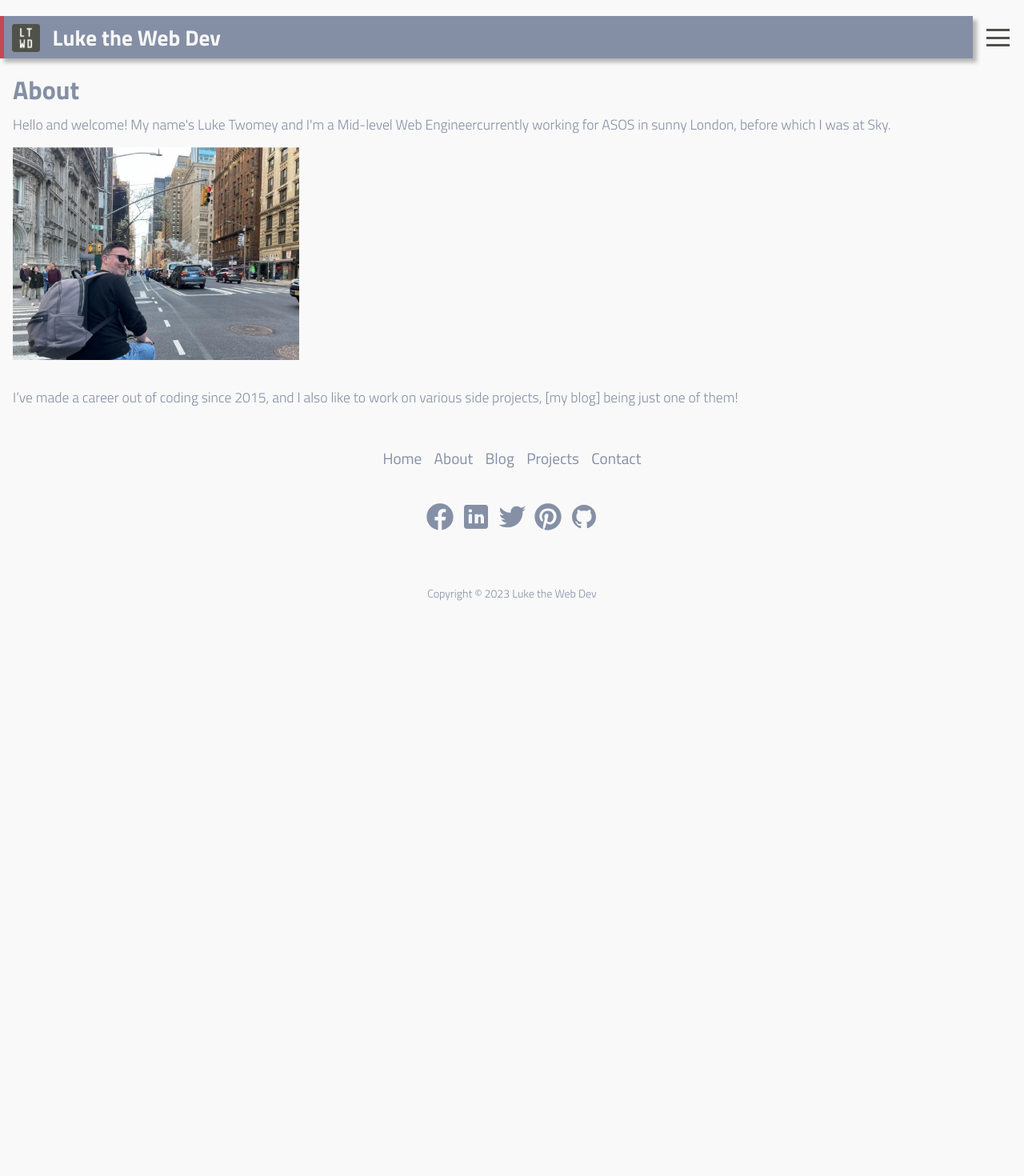
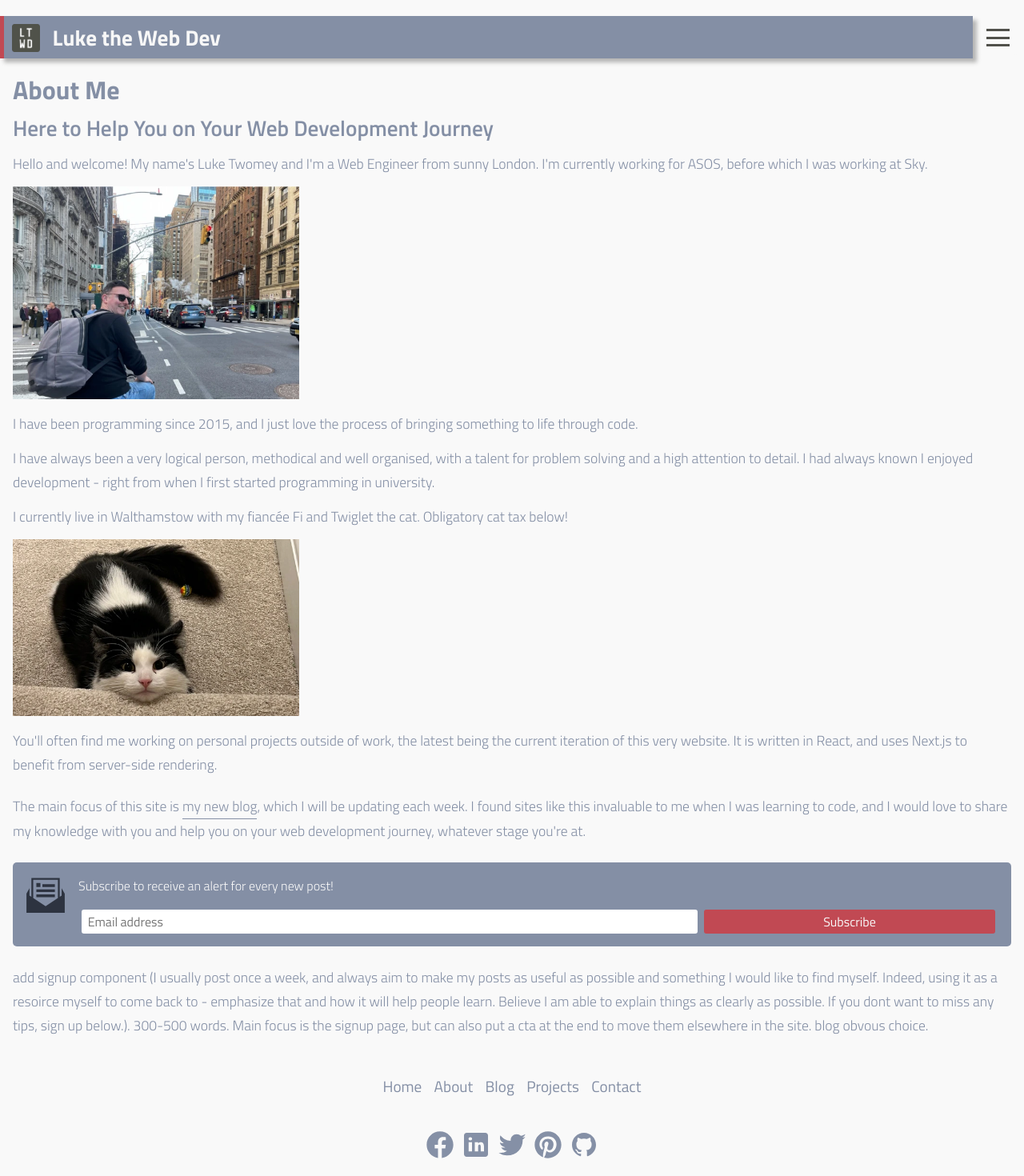
Before and after one commit to LukeTwomey/LukeTheWebDev, a Next.js app: page /about in a window 1280 px wide. Shown: the top 1470 px of the page at 80% size. Before the commit the page ends 800 px from the top, so only its background shows below. Built offline with nearby package versions, Linux system fonts and the light colour scheme.

Commit message:
WIP about page

```diff
--- a/components/Nav.js
+++ b/components/Nav.js
@@ -26,7 +26,7 @@ export const Nav = ({ toggleNav }) => {
                 toggleNav();
               }}
             >
-              About
+              About Me
             </a>
             <a
               href="/blog"
--- a/components/Signup.js
+++ b/components/Signup.js
@@ -20,6 +20,9 @@ export const Signup = ({ message, location }) => {
         break;
       case "endOfPost":
         tags.push(3617774);
+        break;
+      case "aboutPage":
+        tags.push(3626182);
         break;
       default:
         tags.push(3601975);
--- a/pages/about.js
+++ b/pages/about.js
@@ -1,5 +1,7 @@
 import Head from "next/head";
 import Image from "next/image";
+import Link from "next/link";
+import Signup from "../components/Signup";
 import styles from "../styles/about.module.css";
 
 export const About = () => {
@@ -9,30 +11,88 @@ export const About = () => {
         <meta charset="utf-8" />
         <meta name="author" content="Luke Twomey" />
         <meta name="viewport" content="width=device-width, initial-scale=1" />
-        <title>About</title>
-        <meta name="description" content="Here's my great about page!"></meta>
+        <title>About Luke Twomey | Luke the Web Dev</title>
+        <meta
+          name="description"
+          content="I'm a web developer from London, currently working for ASOS. I have been programming since 2015, and I just love the process of
+          bringing something to life through code."
+        ></meta>
       </Head>
 
       <main className="about" itemScope="" itemType="http://schema.org/Person">
-        <h1>About</h1>
+        <h1>About Me</h1>
+        <h2>Here to Help You on Your Web Development Journey</h2>
         <p>
           Hello and welcome! My name's <span itemProp="givenName">Luke</span>{" "}
           <span itemProp="familyName">Twomey</span> and I'm a{" "}
-          <span itemProp="jobTitle">Mid-level Web Engineer</span>
-          currently working for ASOS in sunny London, before which I was at Sky.
+          <span itemProp="jobTitle">Web Engineer </span>
+          from sunny London. I'm currently working for ASOS, before which I was
+          working at Sky.
         </p>
+
         <Image
           src="/images/me-in-new-york.webp"
           alt="Luke Twomey"
           width="358"
           height="266"
           priority
-          className={styles.portrait}
+          className={styles.image}
+          itemProp="image"
+        />
+
+        <p>
+          I have been programming since 2015, and I just love the process of
+          bringing something to life through code.
+        </p>
+
+        <p>
+          I have always been a very logical person, methodical and well
+          organised, with a talent for problem solving and a high attention to
+          detail. I had always known I enjoyed development - right from when I
+          first started programming in university.
+        </p>
+
+        <p>
+          I currently live in Walthamstow with my fiancée Fi and Twiglet the
+          cat. Obligatory cat tax below!
+        </p>
+
+        <Image
+          src="/images/twigs.webp"
+          alt="Twiglet the cat"
+          width="358"
+          height="221"
+          priority
+          className={styles.image}
           itemProp="image"
         />
         <p>
-          I’ve made a career out of coding since 2015, and I also like to work
-          on various side projects, [my blog] being just one of them!
+          You'll often find me working on personal projects outside of work, the
+          latest being the current iteration of this very website. It is written
+          in React, and uses Next.js to benefit from server-side rendering.
+        </p>
+        <p>
+          The main focus of this site is <Link href={"/blog"}>my new blog</Link>
+          , which I will be updating each week. I found sites like this
+          invaluable to me when I was learning to code, and I would love to
+          share my knowledge with you and help you on your web development
+          journey, whatever stage you're at.
+        </p>
+
+        <Signup
+          message="Subscribe to receive an alert for every new post!"
+          location="aboutPage"
+        />
+
+        <p>
+          add signup component (I usually post once a week, and always aim to
+          make my posts as useful as possible and something I would like to find
+          myself. Indeed, using it as a resoirce myself to come back to -
+          emphasize that and how it will help people learn. Believe I am able to
+          explain things as clearly as possible. If you dont want to miss any
+          tips, sign up below.). 300-500 words. Main focus is the signup page,
+          but can also put a cta at the end to move them elsewhere in the site.
+          blog obvous choice.
         </p>
       </main>
     </div>
--- a/pages/index.js
+++ b/pages/index.js
@@ -31,18 +31,20 @@ export const App = ({ featurePosts }) => {
           <p>
             Hey guys! My name's <span itemProp="givenName">Luke</span>{" "}
             <span itemProp="familyName">Twomey</span> and I'm a{" "}
-            <span itemProp="jobTitle">Mid-level Web Engineer</span> at ASOS,
-            before which I was working at Sky.
+            <span itemProp="jobTitle">Web Engineer</span> at ASOS, before which
+            I was working at Sky.
           </p>
           <p>
             I have been programming since 2015, and I just love the process of
             bringing something to life through code.
           </p>
+          {/* <ADD LINK TO ABOUT></ADD> */}
         </section>
 
         <section className="blogPreview grey">
           <h2>Blog</h2>
           <BlogPreview posts={featurePosts} theme="dark" />
+          {/* <ADD SIGNUP HERE TOO></ADD> */}
           <Link href="/blog" className="button">
             View Blog
           </Link>
--- a/styles/about.module.css
+++ b/styles/about.module.css
@@ -1,3 +1,3 @@
-.portrait {
-  margin-bottom: 2em;
+.image {
+  margin-bottom: 1em;
 }
--- a/styles/global.css
+++ b/styles/global.css
@@ -797,7 +797,8 @@ h3 {
 }
 
 h2 {
-  font-size: 2em;
+  font-size: 1.7em;
+  font-weight: 600;
   margin: 0 0 0.4em 0;
 }
 
@@ -896,7 +897,6 @@ main a {
   color: #848fa5;
   text-decoration: none;
   border-bottom: 1px solid #848fa5;
-  font-size: 1.1em;
   margin-top: 0.5em;
   display: inline-block;
 }
```
Also changed, not shown: public/images/twigs.webp (added).
